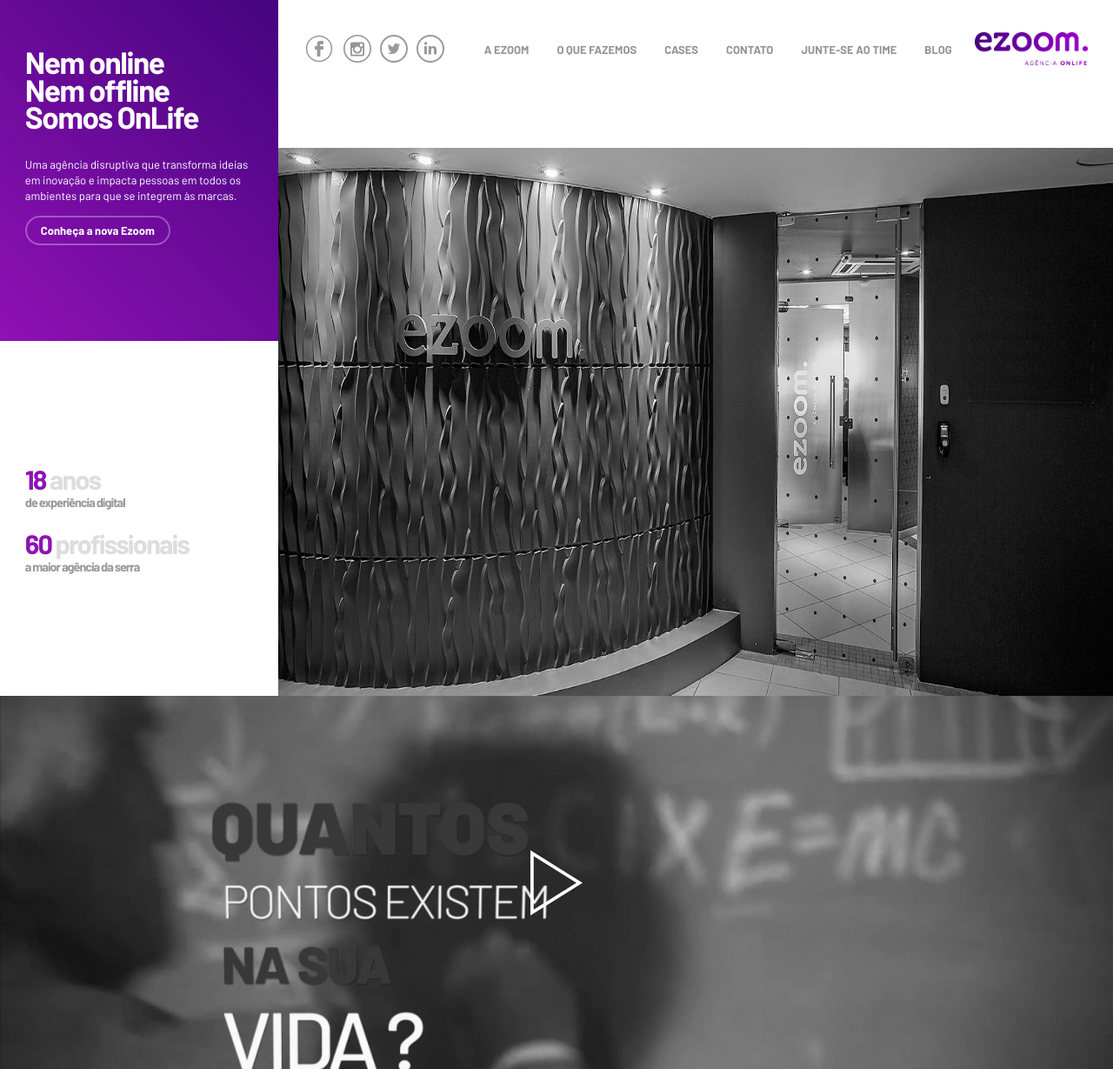
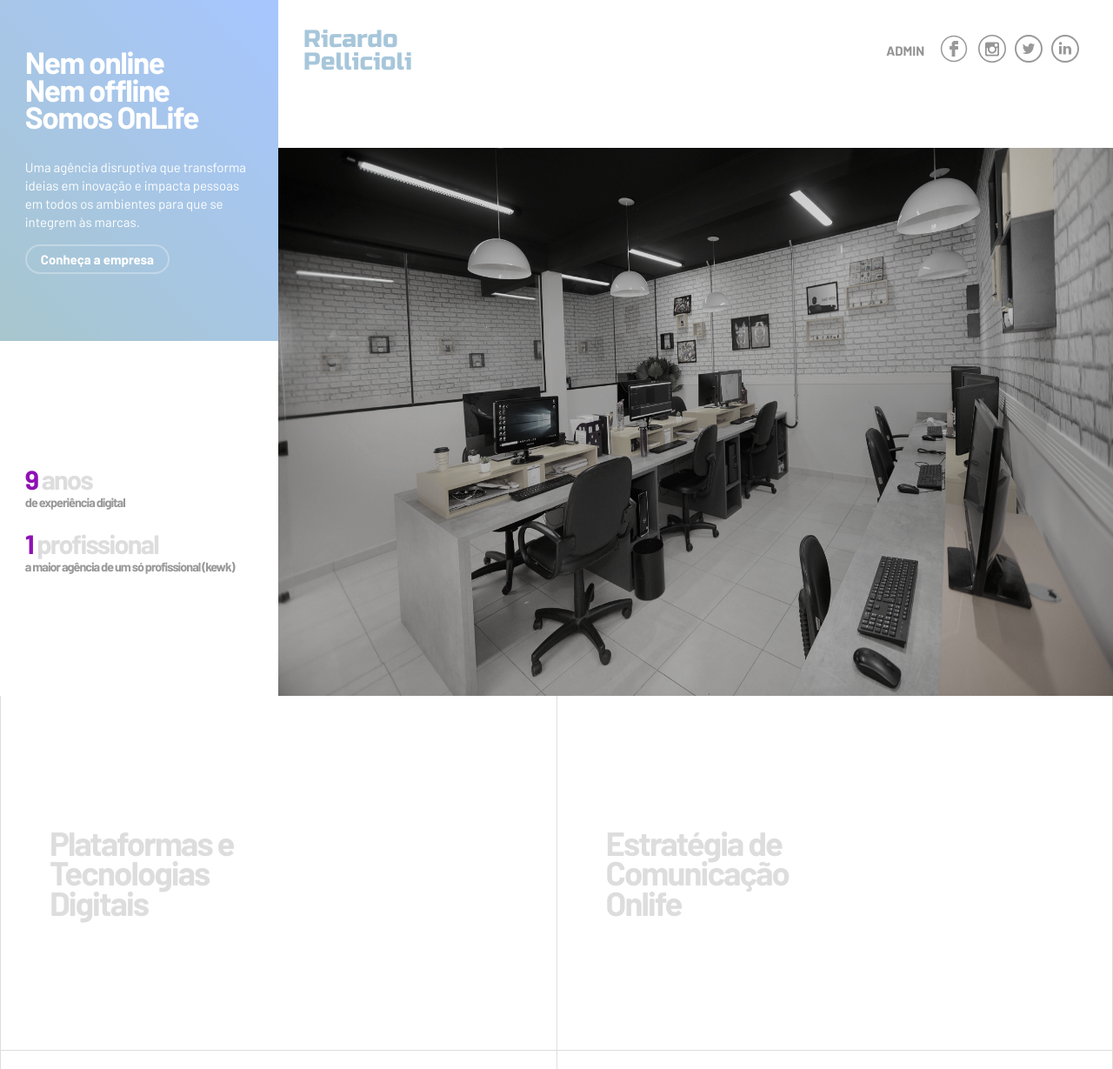
Before and after one commit to RPellicioli/site, a CodeIgniter app: page /site/ in a window 1280 px wide. Shown: the top 1229 px of the page at 87% size. Run offline with CodeIgniter, Linux system fonts and the light colour scheme.

Commit message:
portfolio

```diff
--- a/application/views/content.php
+++ b/application/views/content.php
@@ -20,7 +20,7 @@
 					Uma agência disruptiva que transforma ideias em inovação e impacta pessoas em todos os ambientes para que se integrem às marcas.
 				</p>
 
-				<a href="#" class="btn-default flex justify-center v-center">Conheça a nova Ezoom</a>
+				<a href="#" class="btn-default flex justify-center v-center">Conheça a empresa</a>
 			</div>
 
 			<div id="mobile-slider">
@@ -30,7 +30,7 @@
 			<div id="content-slide-text" class="flex column justify-center v-start">
 				<div class="box-slide-text flex column justify-center v-start">
 					<div>
-						<span>18</span> anos
+						<span>9</span> anos
 					</div>
 
 					<span>de experiência digital</span>
@@ -38,10 +38,10 @@
 
 				<div class="box-slide-text flex column justify-center v-start">
 					<div>
-						<span>60</span> profissionais
+						<span>1</span> profissional
 					</div>
 
-					<span>a maior agência da serra</span>
+					<span>a maior agência de um só profissional (kewk)</span>
 				</div>
 			</div>
 		</div>
@@ -54,14 +54,14 @@
 	</div>
 </section>
 
-<section id="video">
+<!-- <section id="video">
 	<div id="mask-video" class="flex justify-center v-center">
-		<img class="icon-play" src="<?php echo base_url('assets/img/play.svg') ?>" />
+		<img class="icon-play" src="<?php //echo base_url('assets/img/play.svg') ?>" />
 	</div>
 	<iframe style="width: 100%;height: 100%;border:0;"
 	src="https://www.youtube.com/embed/hL93jeW46hY">
 	</iframe>
-</section>
+</section> -->
 
 <section id="services" class="flex column justify-start v-start">
 	<div class="flex width-full justify-between v-start">
@@ -166,29 +166,29 @@
 	<div id="depositions-right" class="flex justify-between v-start">
 		<div class="flex column justify-start v-start">
 			<p>
-				Trabalhamos com a Ezoom há alguns anos, com base em um relacionamento construído a cada projeto. Pelos sucessos obtidos, hoje é um dos nossos parceiros em Marketing Digital, que desenvolve trabalhos relevantes com demandas específicas. Alguns aspectos que mantêm a parceria são a qualidade no atendimento, o comprometimento, as ideias inovadoras e a velocidade de implantação que o nosso segmento e esse tipo de demanda requerem."
+				"Lorem ipsum dolor sit amet, consectetur adipiscing elit. Vivamus lacus ex, viverra tincidunt fringilla vel, consectetur eu dolor. Praesent eu nunc sit amet nisi ultrices interdum. Fusce eget fringilla velit. Vivamus dictum eros at ipsum consequat, non tincidunt dui tempus."
 			</p>
 
-			<span class="name-dep">André Pires</span>
+			<span class="name-dep">Ricardo Pellicioli</span>
 			<span class="function-dep">
-				Gerente de Comunicação e Marketing - Grupo Legrand - São Paulo/SP
+				Gerente de Comunicação e Marketing - Google - São Paulo/SP
 			</span>
 		</div>
 		<div class="flex column justify-start v-start">
 			<p>
-				Trabalhamos com a Ezoom há alguns anos, com base em um relacionamento construído a cada projeto. Pelos sucessos obtidos, hoje é um dos nossos parceiros em Marketing Digital, que desenvolve trabalhos relevantes com demandas específicas. Alguns aspectos que mantêm a parceria são a qualidade no atendimento, o comprometimento, as ideias inovadoras e a velocidade de implantação que o nosso segmento e esse tipo de demanda requerem."
+				"Lorem ipsum dolor sit amet, consectetur adipiscing elit. Vivamus lacus ex, viverra tincidunt fringilla vel, consectetur eu dolor. Praesent eu nunc sit amet nisi ultrices interdum. Fusce eget fringilla velit. Vivamus dictum eros at ipsum consequat, non tincidunt dui tempus."
 			</p>
 
-			<span class="name-dep">André Pires</span>
+			<span class="name-dep">Ricardo Pellicioli</span>
 			<span class="function-dep">
-				Gerente de Comunicação e Marketing - Grupo Legrand - São Paulo/SP
+				Gerente de TI - Google - São Paulo/SP
 			</span>
 		</div>
 	</div>
 </section>
 
 <div id="customers" class="flex justify-center v-start wrap">
-	<?php for($j = 0; $j < 35; ++$j):?>
+	<?php for($j = 0; $j < 10; ++$j):?>
 		<div class="box-customer">
 			<img src="<?php echo base_url('assets/img/customer-'. $j .'.png') ?>" />
 		</div>
--- a/application/views/main.php
+++ b/application/views/main.php
@@ -13,10 +13,11 @@
     <meta name="Description" content="Ezoom Description">
     <meta name="keywords" content="agência, web, etc">
 
-    <title>ezoom. - agência onlife</title>
+    <title>E - Ricardo Pellicioli</title>
 
 	<link rel="shortcut icon" type="image/x-icon" href="<?php echo base_url('assets/img/favicon.ico') ?>">
 	<link href="https://fonts.googleapis.com/css?family=Barlow:300,300i,400,400i,500,500i,700,700i" rel="stylesheet">
+	<link href="https://fonts.googleapis.com/css2?family=Russo+One&display=swap" rel="stylesheet">
 	<link rel="stylesheet" type="text/css" href="<?php echo base_url('assets/css/style.css') ?>">
 	<link rel="stylesheet" type="text/css" href="<?php echo base_url('assets/css/flex.css') ?>">
 </head>
@@ -60,35 +61,11 @@
 						Caxias do Sul - RS
 					</h6>
 
-					<span>Rua Domingos Oliva dos Santos, 90 I Bairro: Sanvitto I Cep: 95012-320</span>
+					<span>Rua Luiz Cavion, 1252 Bairro: Desvio Rizzo Cep: 95110-022</span>
 
 					<div class="flex justify-start v-center width-full">
-						<a href="" class="footer-sub-title footer-phone">(54) 3028 2220</a>
-						<a href="" class="footer-sub-title footer-phone"><i></i>(54) 9 9902 2220</a>
-					</div>
-				</div>
-
-				<div class="box-contact-footer flex column justify-start v-start width-full">
-					<h6 class="footer-sub-title">
-						Curitiba - PR
-					</h6>
-
-					<span>Av. Rep. Argentina, 1160 I Bairro: Água Verde I Cep: 80620-010</span>
-
-					<div class="flex justify-start v-center width-full">
-						<a href="" class="footer-sub-title footer-phone">(41) 3206 0056</a>
-					</div>
-				</div>
-
-				<div class="box-contact-footer flex column justify-start v-start width-full">
-					<h6 class="footer-sub-title">
-						Porto Alegre - RS
-					</h6>
-
-					<span>Rua Sete de Abril, 436 I Bairro: Floresta I Cep: 90220-130</span>
-
-					<div class="flex justify-start v-center width-full">
-						<a href="" class="footer-sub-title footer-phone">(51) 9 9936 2220</a>
+						<a href="" class="footer-sub-title footer-phone">(54) 3028 9999</a>
+						<a href="" class="footer-sub-title footer-phone"><i></i>(54) 9 9999 9999</a>
 					</div>
 				</div>
 
--- a/application/views/menu.php
+++ b/application/views/menu.php
@@ -1,5 +1,14 @@
 <div class="content-menu flex justify-between v-center">
+	<a href="<?php echo base_url() ?>">
+		<span class="logo">
+			Ricardo </br> Pellicioli
+		</span>
+	</a>
 	<div class="hide-mobile flex justify-start v-center">
+		<nav class="flex justify-start v-center">
+			<a href="#">admin</a>
+		</nav>
+
 		<div class="flex justify-start v-center">
 			<a href="" target="_blank">
 				<img class="icon-face" src="<?php echo base_url('assets/img/facebook.svg') ?>" />
@@ -17,18 +26,5 @@
 				<img class="icon" src="<?php echo base_url('assets/img/linkedin.svg') ?>" />
 			</a>
 		</div>
-
-		<nav class="flex justify-start v-center">
-			<a href="#">a ezoom</a>
-			<a href="#">o que fazemos</a>
-			<a href="#">cases</a>
-			<a href="#">contato</a>
-			<a href="#">junte-se ao time</a>
-			<a href="#">blog</a>
-		</nav>
 	</div>
-
-	<a href="<?php echo base_url() ?>">
-		<img id="logo-menu" src="<?php echo base_url('assets/img/logo.png') ?>" />
-	</a>
 </div>
--- a/application/views/slider.php
+++ b/application/views/slider.php
@@ -4,5 +4,4 @@
 <div id="slider">
 	<div class="img_0 slide-img-0 show-img cntimg"></div>
 	<div class="img_1 slide-img-1 cntimg"></div>
-	<div class="img_2 slide-img-2 cntimg"></div>
 </div>
--- a/assets/css/style.css
+++ b/assets/css/style.css
@@ -63,15 +63,22 @@
 	transition: .15s;
 	box-sizing: border-box;
 	margin: 0px 1rem;
-	font-size: 13px;
+	font-size: 15px;
 	line-height: 80%;
 	font-weight: 700;
 	opacity: 0.7;
 }
 
 .content-menu > div > nav > a:hover{
-	color: #5c0091;
+	color: #A7C6DA;
 	opacity: 1;
+}
+
+.logo{
+	color: #A7C6DA;
+	font-family: 'Russo One', sans-serif;
+	font-size: 28px;
+	line-height: 26px;
 }
 
 #logo-menu{
@@ -89,7 +96,7 @@
 }
 
 #box-main-title{
-	background: linear-gradient(45deg,#8f11b5 0,#45047e 100%);
+	background: linear-gradient(45deg,#A7C6CD 0,#A7C6FF 100%);
 	padding: 3.5rem 1.8rem;
 	height: 50%;
 	-webkit-box-flex: 1;
@@ -97,7 +104,7 @@
 }
 
 	#box-main-title p{
-		font-size: 13px;
+		font-size: 15px;
 		color: #FFFFFF;
 		font-weight: 400;
     	line-height: 1.4;
@@ -145,18 +152,17 @@
 }
 
 .slide-img-0{
-	background: url('../img/ezoom-1.jpg');
+	background: url('../img/banner-01.jpg');
 	background-size: 100% 100%;
 	background-position: center left;
 	zoom:1.1;
+	filter: grayscale(0.9);
 }
 
 .slide-img-1{
-	background: url('../img/ezoom-2.jpg') center center;
-}
-
-.slide-img-2{
-	background: url('../img/ezoom-3.jpg') center center;
+	background: url('../img/banner-02.jpg');
+	background-size: cover;
+	filter: grayscale(0.9);
 }
 
 #content-slide-text{
@@ -229,7 +235,7 @@
 #depositions{
 	margin: 0px 64px;
 	padding: 100px 40px;
-	border-bottom: 4px solid #5c0091;
+	border-bottom: 4px solid #A7C6DA;
 	font-size: 1.1rem;
     color: #666;
     font-weight: 400;
@@ -290,7 +296,7 @@
 }
 
 #footer{
-	background-image: linear-gradient(-130deg,#8f11b5 0,#45047e 100%);
+	background-image: linear-gradient(-130deg,#A7C6CD 0,#A7C6FF 100%);
     padding: 190px 100px 140px;
     position: relative;
 }
@@ -363,7 +369,7 @@
 	display: none;
 	width: calc(100% - 48px);
 	padding: 0px 24px;
-	background: #transparent;
+	background: transparent;
 }
 
 .menu-mobile-scroll{
@@ -375,7 +381,7 @@
 }
 
 .form-contact > span{
-	font-size: 13px;
+	font-size: 15px;
     font-size: 1.3rem;
     color: #fff;
     letter-spacing: -1px;
@@ -446,7 +452,7 @@
 .box-contact-footer > span{
 	font-size: 10px;
     font-size: 1.0rem;
-    color: #c093d1;
+    color: #FFF;
     display: block;
     margin: 6px 0px 10px;
 }
@@ -582,7 +588,7 @@
 /* buttons */
 
 .btn-default{
-	font-size: 13px;
+	font-size: 15px;
     zoom: 1;
     -webkit-animation: fadeInLeft 1s 3.5s forwards;
     -moz-animation: fadeInLeft 1s 3.5s forwards;
@@ -602,7 +608,7 @@
 
 	.btn-default:hover{
 	    border: 2px solid #fff;
-	    color: #5c0091 !important;
+	    color: #A7C6DA !important;
 	    background: #fff;
 	}
 
@@ -652,7 +658,7 @@
 	position: relative;
 	transition: .3s;
 	right: 0px;
-	top: -80px;
+	transform: translateX(30px) translateY(-30px);
 	opacity: 0;
 }
 
@@ -742,7 +748,7 @@
 	#footer{
 		flex-direction: column;
 		align-items: center;
-	    background-image: linear-gradient(-45deg,#8f11b5 0,#45047e 100%);
+	    background-image: linear-gradient(-45deg,#A7C6CD 0,#A7C6FF 100%);
     	padding: 4.6rem 0rem;
 	}
 
@@ -791,7 +797,7 @@
 
 	.box-contact-footer > span{
 	    font-size: 0.9rem;
-	    color: #c093d1;
+	    color: #FFF;
 	    margin-top: 6px;
 	    max-width: 90%;
 	    text-align: center;
@@ -869,7 +875,7 @@
 	}
 
 	.btn-contact > span{
-		font-size: 13px;
+		font-size: 15px;
 	    font-size: 1.3rem;
 	}
 
```
Also changed, not shown: assets/img/banner-01.jpg (added), assets/img/banner-02.jpg (added), assets/img/ezoom-1.jpg (deleted), assets/img/ezoom-2.jpg (deleted), assets/img/ezoom-3.jpg (deleted).
